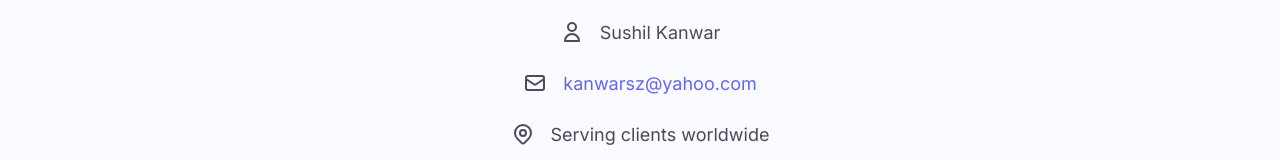
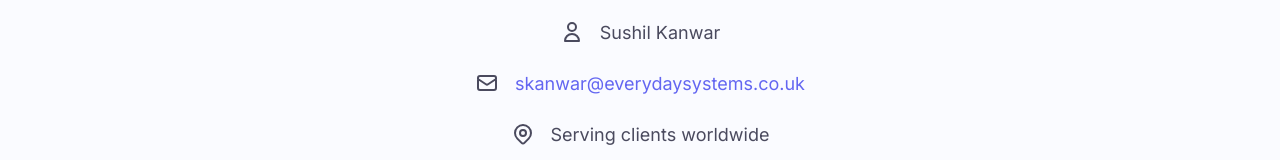
Before and after one commit to kanwarsx-prog/everyday-systems, a website: page contact.html in a window 1280 px wide. Shown: the part 495-655 px from the top of the page. Drawn offline with Linux system fonts and the light colour scheme.

Commit message:
Update email address to skanwar@everydaysystems.co.uk

```diff
--- a/contact.html
+++ b/contact.html
@@ -71,7 +71,7 @@
                             <path stroke-linecap="round" stroke-linejoin="round" stroke-width="2"
                                 d="M3 8l7.89 5.26a2 2 0 002.22 0L21 8M5 19h14a2 2 0 002-2V7a2 2 0 00-2-2H5a2 2 0 00-2 2v10a2 2 0 002 2z" />
                         </svg>
-                        <a href="mailto:kanwarsz@yahoo.com">kanwarsz@yahoo.com</a>
+                        <a href="mailto:skanwar@everydaysystems.co.uk">skanwar@everydaysystems.co.uk</a>
                     </div>
 
                     <div class="contact-item">
@@ -86,7 +86,7 @@
                 </div>
 
                 <div class="hero-cta" style="margin-top: var(--space-xl);">
-                    <a href="mailto:kanwarsz@yahoo.com" class="btn btn-primary">Send me an email</a>
+                    <a href="mailto:skanwar@everydaysystems.co.uk" class="btn btn-primary">Send me an email</a>
                 </div>
             </div>
         </div>
```
